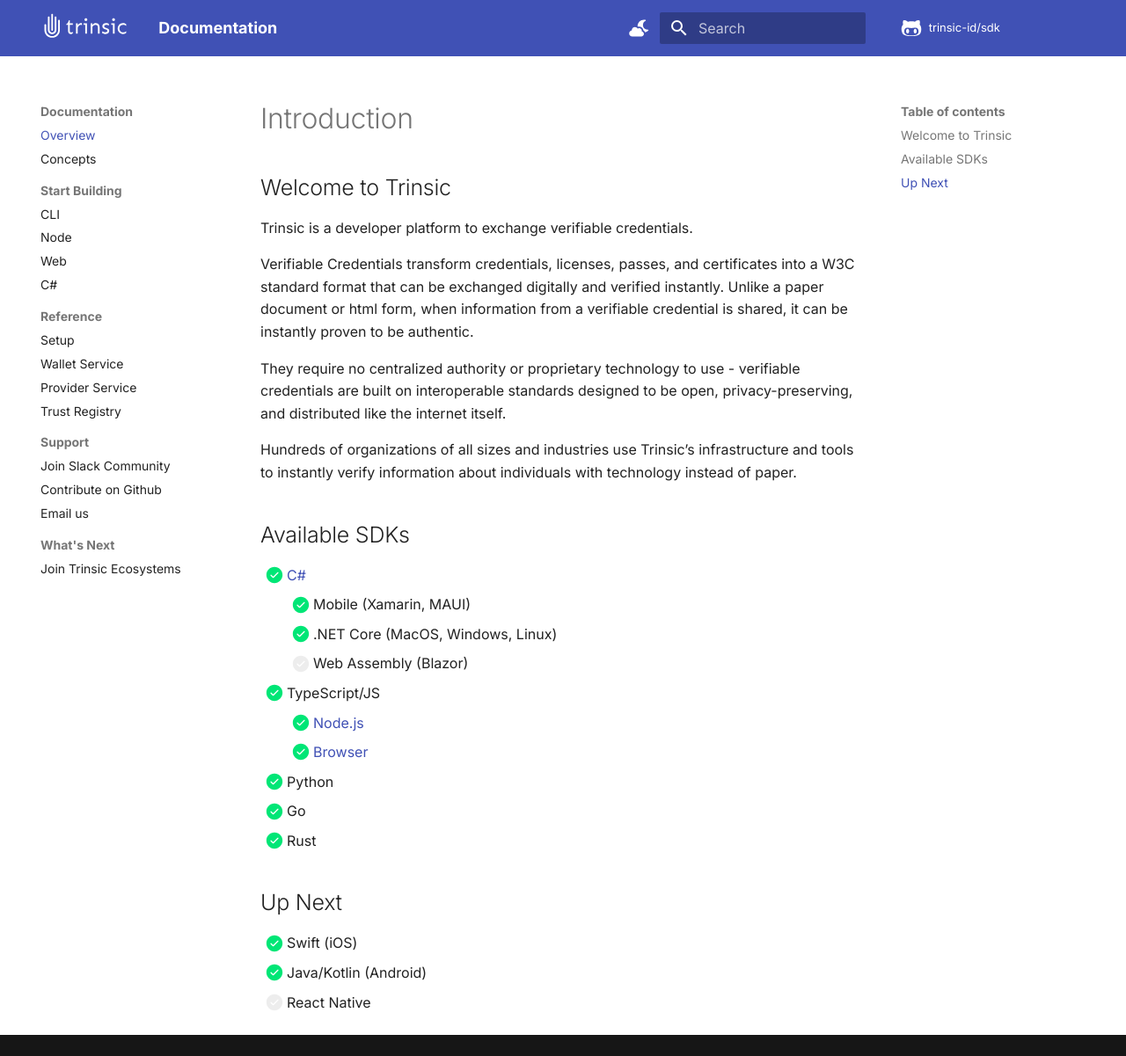
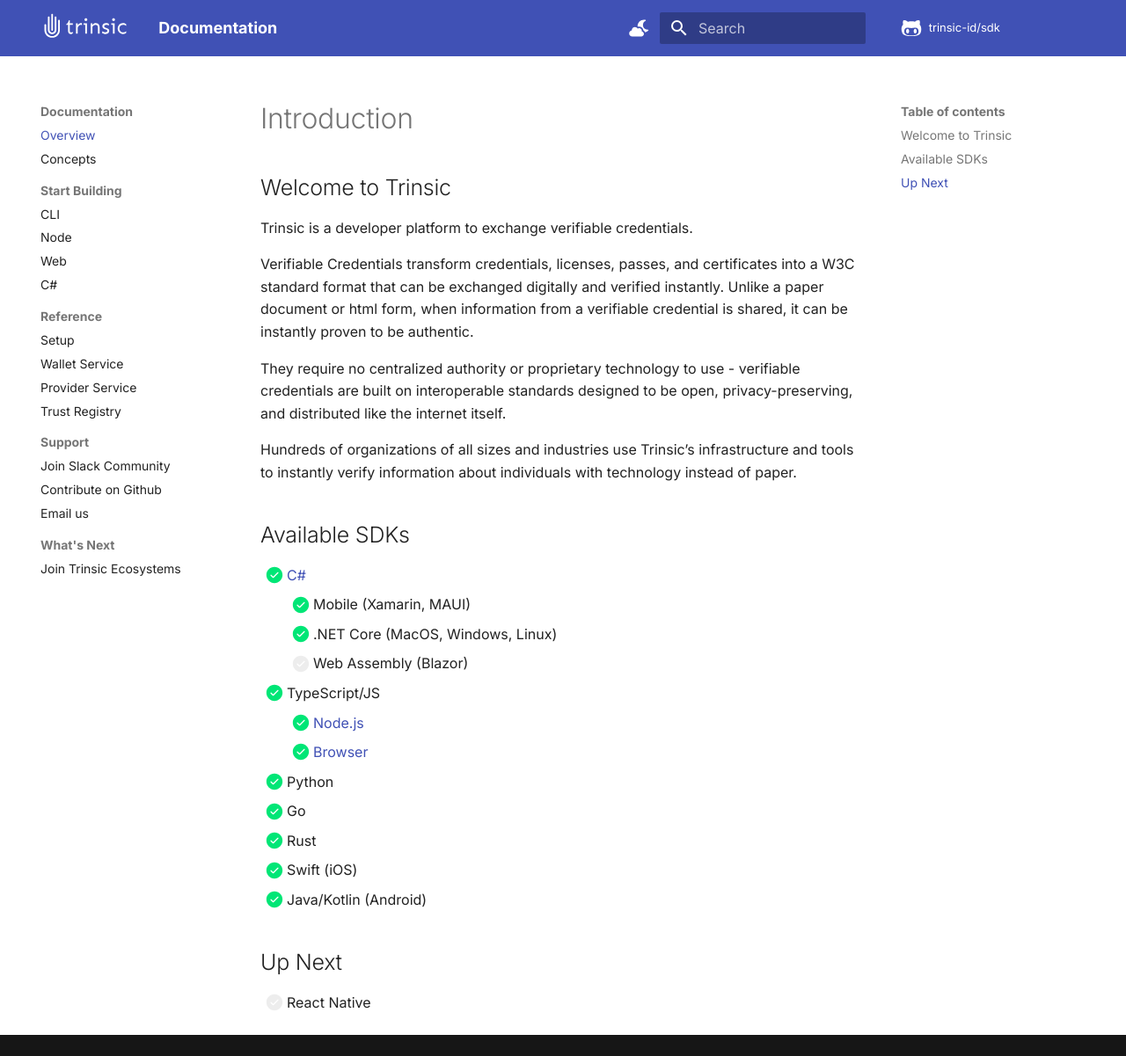
Before and after one commit to trinsic-id/v2-sdk, an MkDocs documentation site: the page built from docs/index.md, in a window 1280 px wide and 1201 px high. Shown: the whole window at 88% size. Built offline with MkDocs 1.6.1 and Material for MkDocs 9.7.7, drawn with Linux system fonts in a browser that asks for light colours; nearby versions of some CDN libraries; comment, search, counter and statistics services are not loaded.

Commit message:
Move SDK items up

```diff
--- a/docs/index.md
+++ b/docs/index.md
@@ -21,9 +21,9 @@
 - [x] Python
 - [x] Go
 - [x] Rust
+- [x] Swift (iOS)
+- [x] Java/Kotlin (Android)
 
 ## Up Next
 
-- [x] Swift (iOS)
-- [x] Java/Kotlin (Android)
 - [ ] React Native
```
